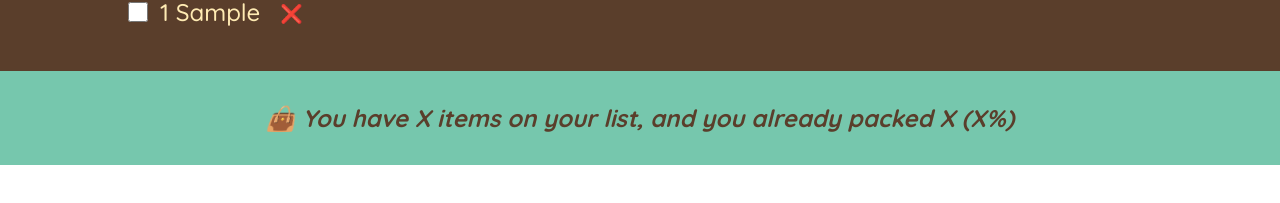
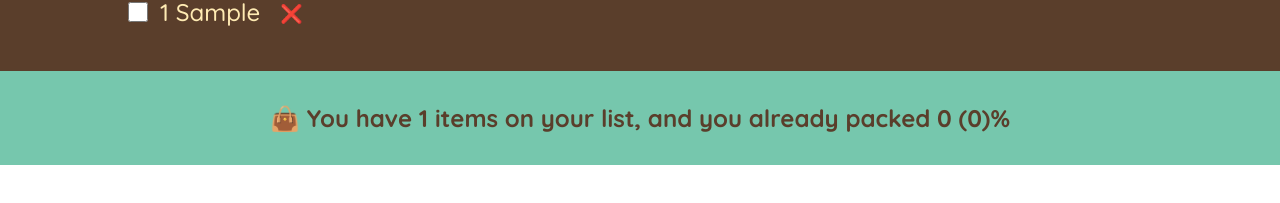
Before and after one commit to jrajan20/travel-list, a React (Create React App) app: page / in a window 1280 px wide. Both pictures are taken after typing "Sample" into the empty fields and a click on the button "ADD". Shown: the part 325-528 px from the top of the page. Built offline with nearby package versions, Linux system fonts and the light colour scheme.

Commit message:
Added stats footer functional

```diff
--- a/src/App.js
+++ b/src/App.js
@@ -26,12 +26,9 @@ function deleteItems(id){
 
 function handleToggleItem(id){
 
-  setItems(items => items.map((i)=>{
-        if (i.id === id){
-           return {...i, packed : !i.packed}
-        }
-        return i
-      }));
+  setItems(items => items.map((i)=>
+        i.id === id ?  {...i, packed : !i.packed} : i
+      ))
 
 
 }
@@ -42,8 +39,8 @@ function handleToggleItem(id){
     <div>
       <Logo/>
       <Form changeItems={addItems}/>
-      <PackingList items={items} onDeleteItem={deleteItems} toggleItems={handleToggleItem}/>
-      <Stats/>
+      <PackingList items={items} onDeleteItems={deleteItems} toggleItems={handleToggleItem}/>
+      <Stats items={items}/>
     </div>
   )
 }
@@ -61,7 +58,7 @@ function handleToggleItem(id){
     function handleSubmit(e){
       e.preventDefault();
       console.log(e);
-      const newItem ={description, quantity, packed: false, date: Date.now()};
+      const newItem ={description, quantity, packed: false, id: Date.now()};
 
       console.log(newItem);
       changeItems(newItem);
@@ -83,13 +80,13 @@ function handleToggleItem(id){
     );
   }
 
-  function PackingList({items, deleteItems, toggleItems}){
+  function PackingList({items, onDeleteItems, toggleItems}){
     return (
     <div className="list">
       <ul>
         {items.map(item =>
 
-          <Item item={item} items={items} deleteItems={deleteItems} toggleItems={toggleItems} key={item.id}/>
+          <Item item={item} items={items} deleteItems={onDeleteItems} toggleItems={toggleItems} key={item.id}/>
 
         )}
         </ul>
@@ -110,10 +107,28 @@ function handleToggleItem(id){
     </li>
     )
   }
-  function Stats(){
+  function Stats({items}){
+    const numItems = items.length;
+    const numPacked = items.filter((item) => item.packed ).length;
+    const percentage = Math.round(numPacked/numItems * 100);
+
+    if(!items.length){
+
+      return(
+         <p className="stats">
+            Start adding items to your packign list! 🚀
+        </p>
+      )
+    }
     return(
     <footer className="stats">
-      <em>👜 You have X items on your list, and you already packed X (X%)</em>
+      {
+        percentage === 100 ?
+        "You got everything! You're good to go! ✈️":
+
+        `👜 You have ${numItems} items on your list, and you already packed ${numPacked} (${percentage})%`
+      }
+
     </footer>
     );
   }
```
